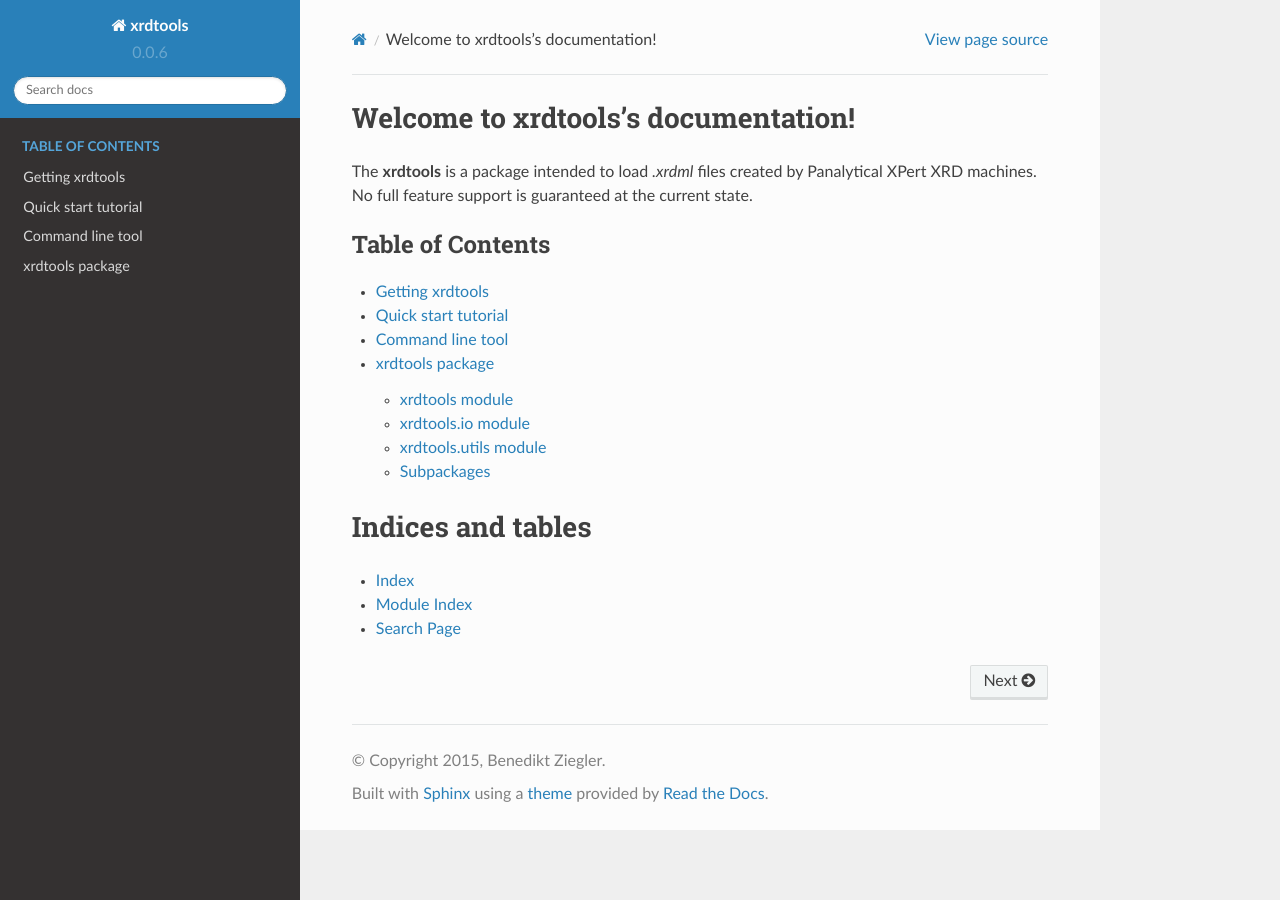
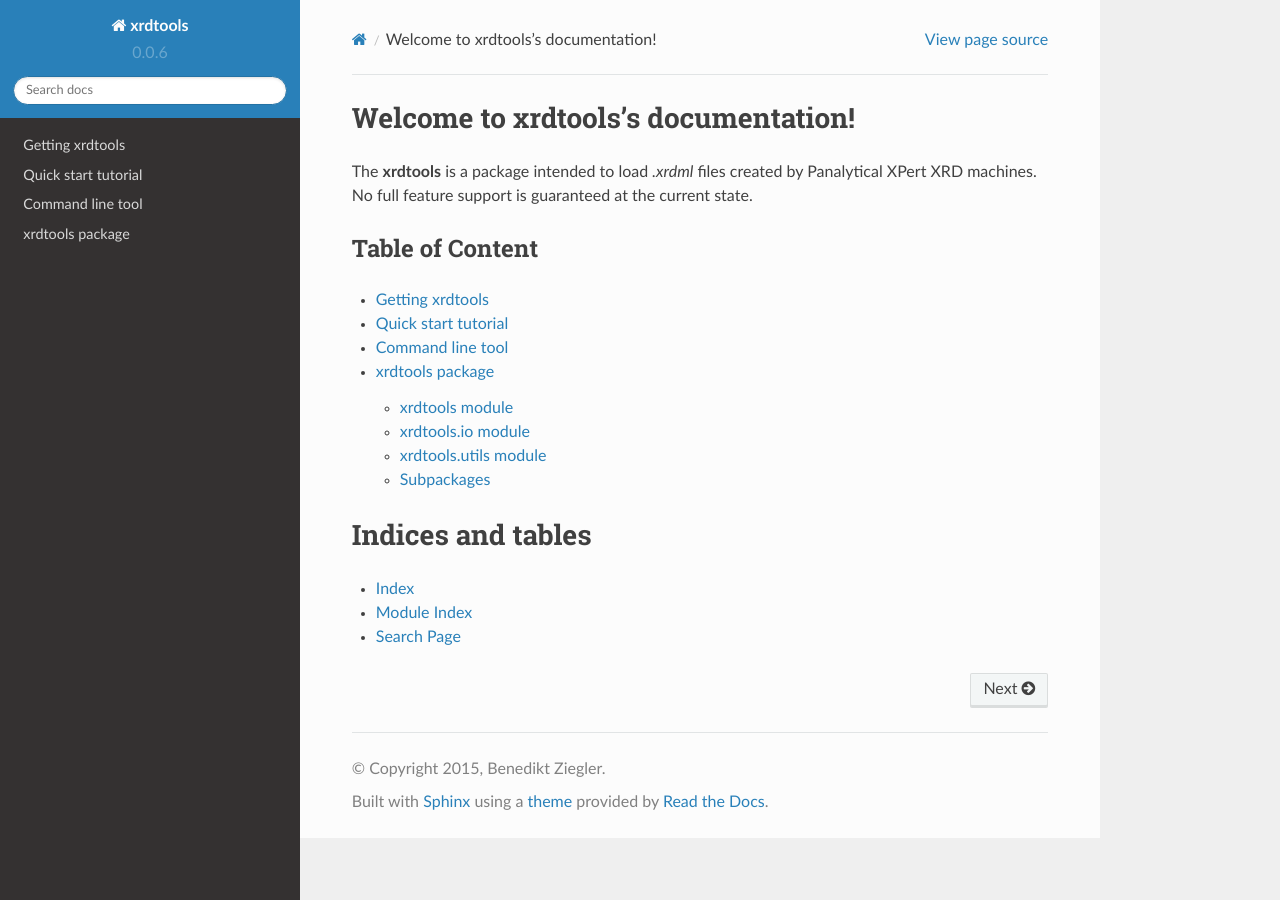
Before and after one commit to paruch-group/xrdtools, a Sphinx documentation site: the page built from docs/source/index.rst, in a window 1280 px wide. Built offline with Sphinx 7.4.7 and the Read the Docs theme 2.0.0, drawn with Linux system fonts in a browser that asks for light colours.

Commit message:
fix docs for rtfd

```diff
--- a/docs/source/index.rst
+++ b/docs/source/index.rst
@@ -10,9 +10,10 @@
 Panalytical XPert XRD machines. No full feature support is guaranteed at the current state.
 
 
+Table of Content
+----------------
+
 .. toctree::
-    :caption: Table of Contents
-    :name: mastertoc
     :maxdepth: 2
 
     install
```
